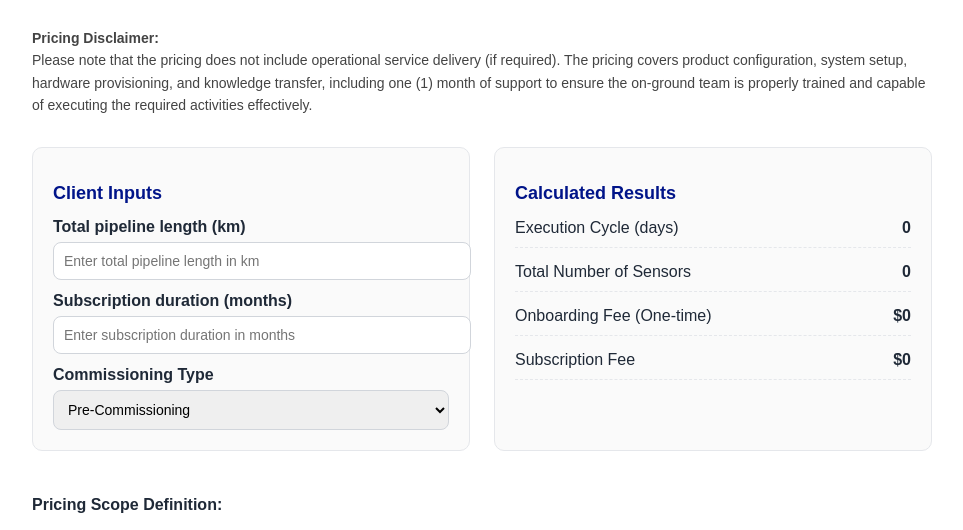
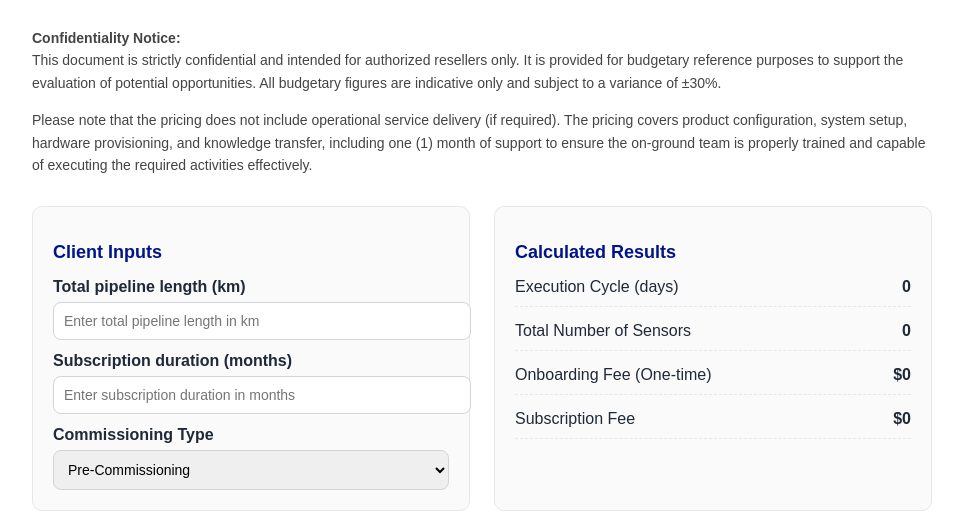
Before and after one commit to Rawan-Alshehri-1/pre-commissioning-calculator, a plain HTML site: page index.html in a window 1280 px wide. Shown: the part 156-686 px from the top of the page, without its empty margins (158-1121 px from the left). Drawn offline with Linux system fonts and the light colour scheme.

Commit message:
Add files via upload

```diff
--- a/index.html
+++ b/index.html
@@ -122,7 +122,13 @@
     </header>
     <section style="margin-bottom:30px; line-height:1.6;">
       <p style="font-size:14px; color:#444;">
-        <strong>Pricing Disclaimer:</strong><br>
+      <p style="font-size:14px; color:#444;">
+        <strong>Confidentiality Notice:</strong><br>
+        This document is strictly confidential and intended for authorized resellers only.
+        It is provided for budgetary reference purposes to support the evaluation of potential opportunities.
+        All budgetary figures are indicative only and subject to a variance of ±30%.
+      </p>
+      <p style="font-size:14px; color:#444; margin-top:15px;">
         Please note that the pricing does not include operational service delivery (if required).
         The pricing covers product configuration, system setup, hardware provisioning, and knowledge transfer,
         including one (1) month of support to ensure the on-ground team is properly trained and capable of
@@ -155,7 +161,7 @@
     </div>
     <section style="margin-top:40px; line-height:1.7;">
 
-        <strong>Pricing Scope Definition:</strong><br>
+      <strong>Pricing Scope Definition:</strong><br>
 
 
       <ul style="font-size:14px; color:#444; padding-left:20px;">
```
